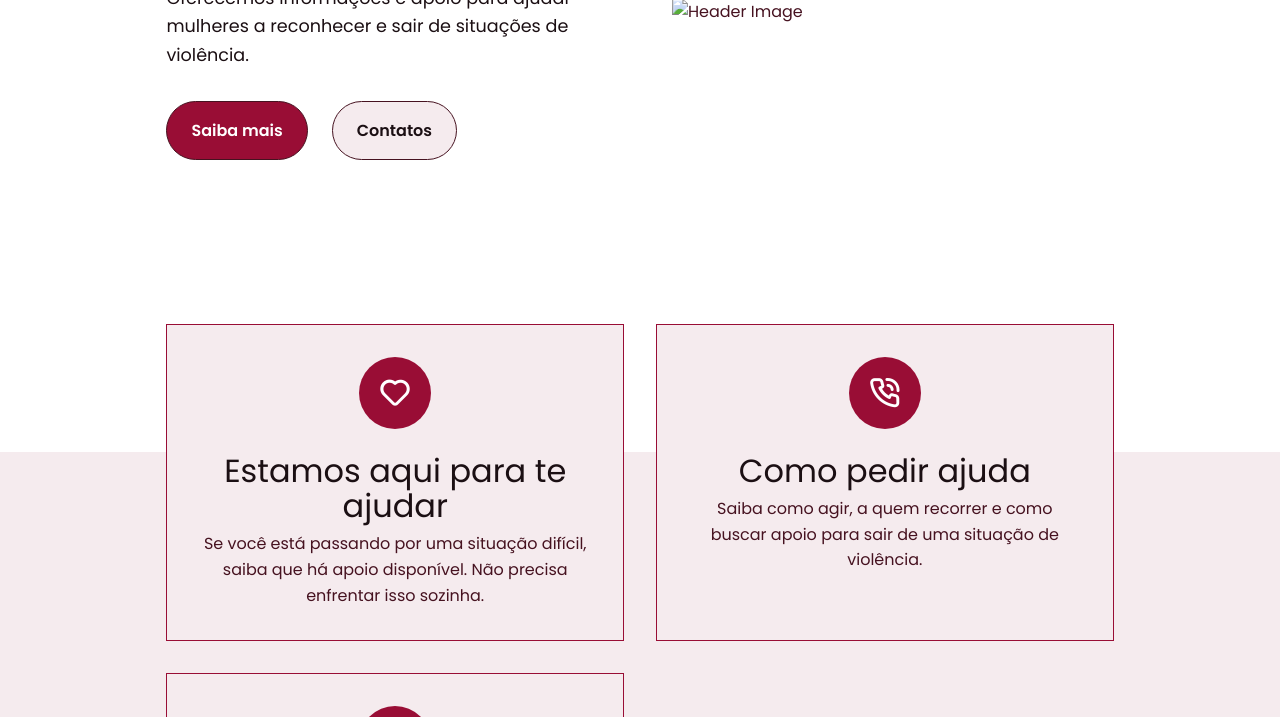
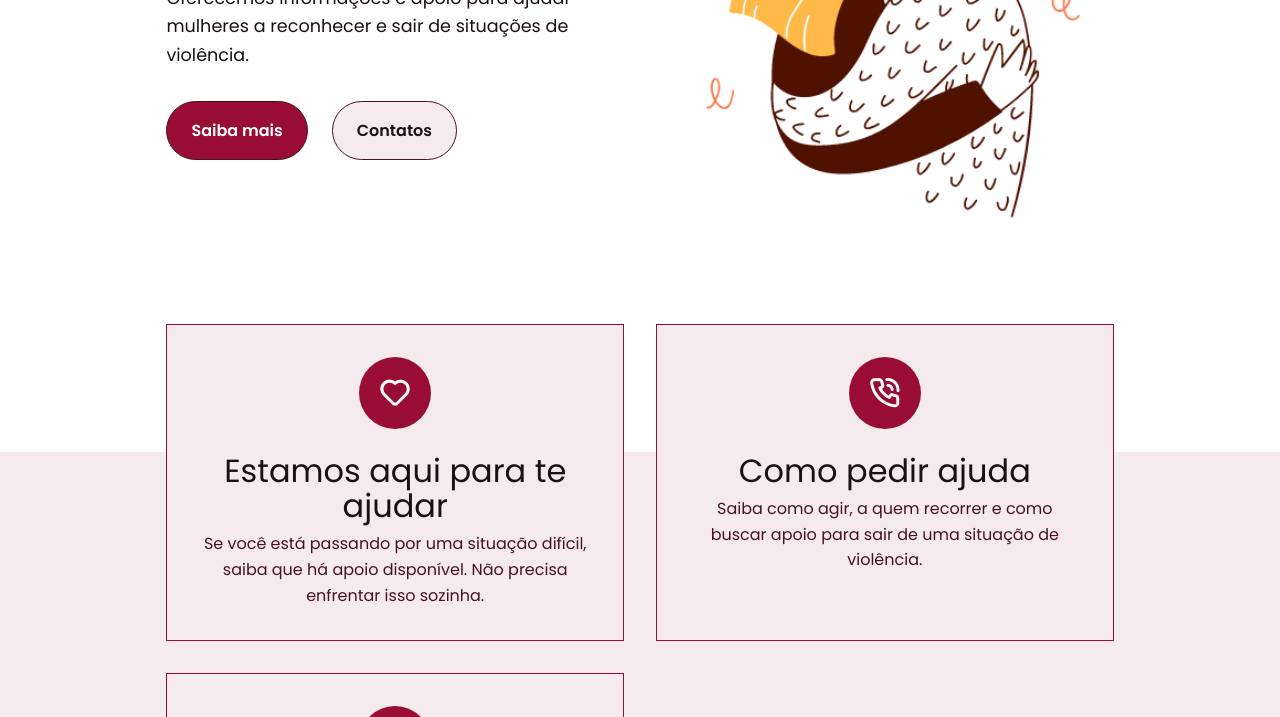
Before and after one commit to SaamyJen/Amparo, a plain HTML site: page index.html in a window 1280 px wide. Shown: the part 383-1100 px from the top of the page. Drawn offline with nearby package versions, Linux system fonts and the light colour scheme.

Commit message:
fixing the images

```diff
--- a/index.html
+++ b/index.html
@@ -34,7 +34,7 @@
           </div>
       </article>
       <article class="mainHeader__right">
-        <img src="./assets/abraço.png" alt="Header Image">
+        <img src="./assets/abraco.png" alt="Header Image">
       </article>
 
     </div>
```
Also changed, not shown: about/about.html (+1 -1 lines).
